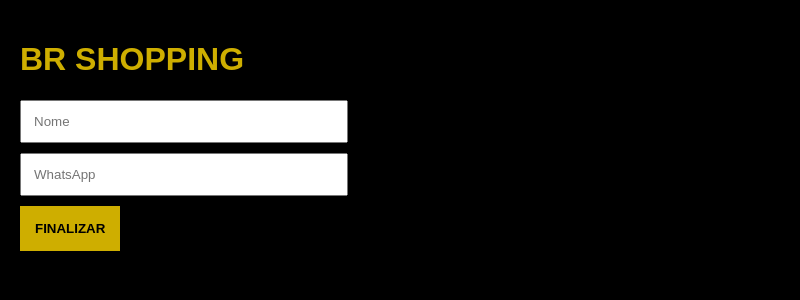
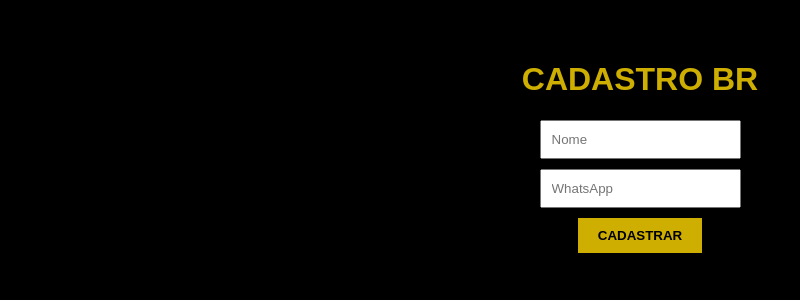
Before and after one commit to brempeedimento-byte/br-delivery-express, a Next.js app: page /cadastro in a window 1280 px wide. Shown: the top 300 px of the page, without its empty margins (0-800 px from the left). Built offline with nearby package versions, Linux system fonts and the light colour scheme.

Commit message:
TOTAL RESCUE: Layout, Dependencies and Shielded Connections

```diff
--- a/app/cadastro/page.tsx
+++ b/app/cadastro/page.tsx
@@ -1,24 +1,21 @@
 'use client';
 import { useState } from 'react';
 import { supabase } from '../../lib/supabase';
-
 export default function Cadastro() {
-  const [f, setF] = useState({ nome: '', whatsapp: '', cpf: '' });
+  const [f, setF] = useState({ nome: '', whatsapp: '' });
   const [s, setS] = useState('');
-
-  const salvar = async () => {
+  const enviar = async () => {
     setS('Salvando...');
     const { error } = await supabase.from('usuarios').insert([f]);
-    setS(error ? 'Erro ao salvar' : 'Cadastro realizado!');
+    setS(error ? 'Erro ao salvar' : 'Cadastrado com sucesso!');
   };
-
   return (
-    <div style={{ background: '#000', color: '#fff', minHeight: '100vh', padding: '20px', fontFamily: 'sans-serif' }}>
-      <h1 style={{ color: '#ceae00' }}>BR SHOPPING</h1>
-      <input placeholder="Nome" onChange={e => setF({...f, nome: e.target.value})} style={{ display: 'block', margin: '10px 0', padding: '12px', width: '100%', maxWidth: '300px' }} />
-      <input placeholder="WhatsApp" onChange={e => setF({...f, whatsapp: e.target.value})} style={{ display: 'block', margin: '10px 0', padding: '12px', width: '100%', maxWidth: '300px' }} />
-      <button onClick={salvar} style={{ background: '#ceae00', padding: '15px', border: 'none', fontWeight: 'bold', cursor: 'pointer' }}>FINALIZAR</button>
-      <p style={{ color: '#ceae00' }}>{s}</p>
+    <div style={{ padding: '40px', textAlign: 'center' }}>
+      <h1 style={{ color: '#ceae00' }}>CADASTRO BR</h1>
+      <input placeholder="Nome" onChange={e => setF({...f, nome: e.target.value})} style={{ display: 'block', margin: '10px auto', padding: '10px' }} />
+      <input placeholder="WhatsApp" onChange={e => setF({...f, whatsapp: e.target.value})} style={{ display: 'block', margin: '10px auto', padding: '10px' }} />
+      <button onClick={enviar} style={{ background: '#ceae00', padding: '10px 20px', border: 'none', fontWeight: 'bold' }}>CADASTRAR</button>
+      <p>{s}</p>
     </div>
   );
 }
--- a/app/layout.tsx
+++ b/app/layout.tsx
@@ -1,8 +1,8 @@
-export const metadata = { title: 'BR Express', description: 'Sistema de Logística' }
+export const metadata = { title: 'BR Express' }
 export default function RootLayout({ children }: { children: React.ReactNode }) {
   return (
     <html lang="pt-br">
-      <body style={{ margin: 0, backgroundColor: '#000', color: '#fff' }}>{children}</body>
+      <body style={{ margin: 0, backgroundColor: '#000', color: '#fff', fontFamily: 'sans-serif' }}>{children}</body>
     </html>
   )
 }
--- a/package.json
+++ b/package.json
@@ -8,14 +8,15 @@
     "start": "next start"
   },
   "dependencies": {
+    "@supabase/supabase-js": "^2.89.0",
     "next": "14.2.3",
     "react": "18.3.1",
     "react-dom": "18.3.1"
   },
   "devDependencies": {
-    "typescript": "5.4.5",
     "@types/node": "20.12.7",
     "@types/react": "18.2.79",
-    "@types/react-dom": "18.2.25"
+    "@types/react-dom": "18.2.25",
+    "typescript": "5.4.5"
   }
 }
```
Also changed, not shown: app/page.tsx (+4 -4 lines), 1 other file (tests, documents, lock files or other folders).
